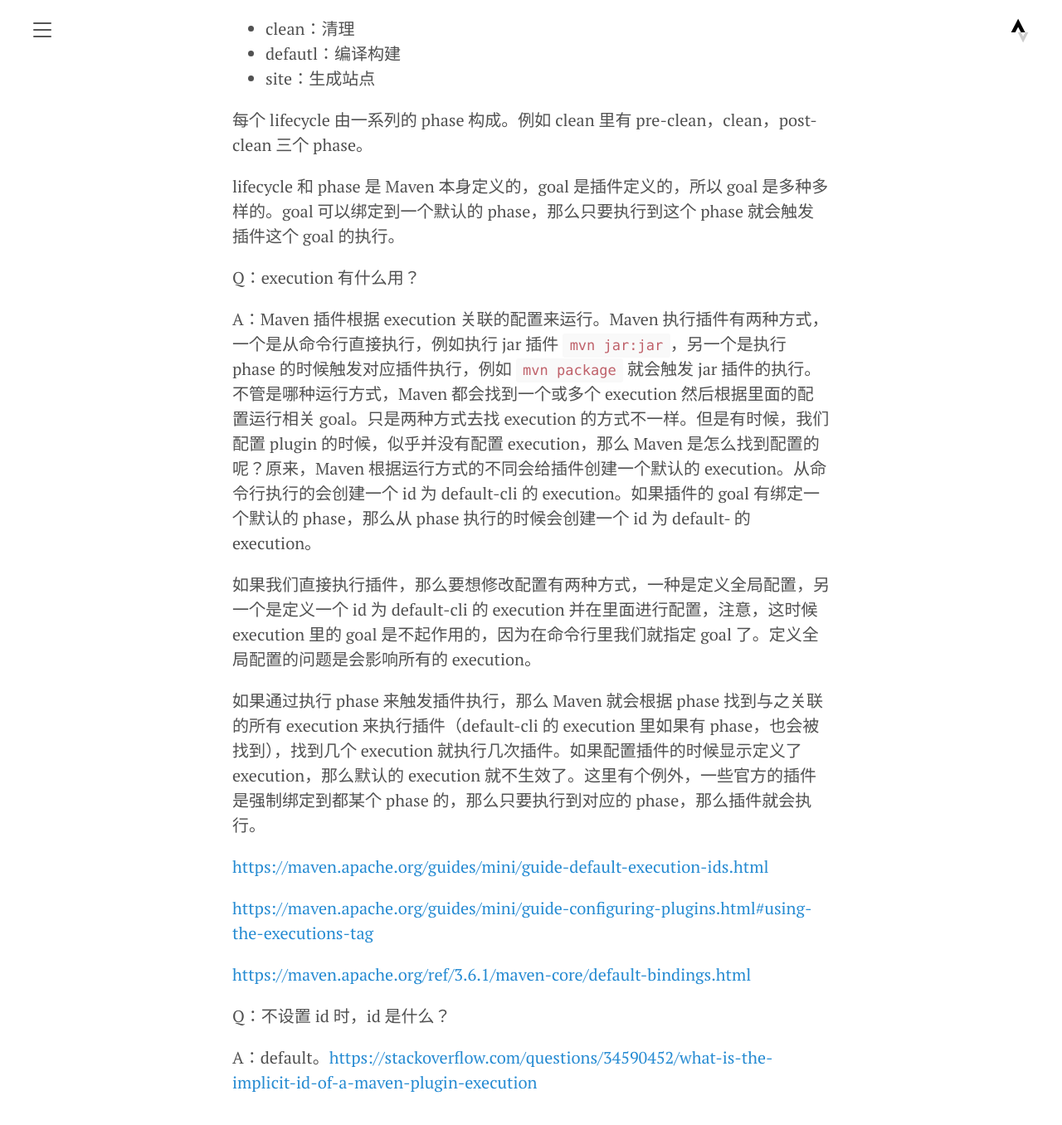
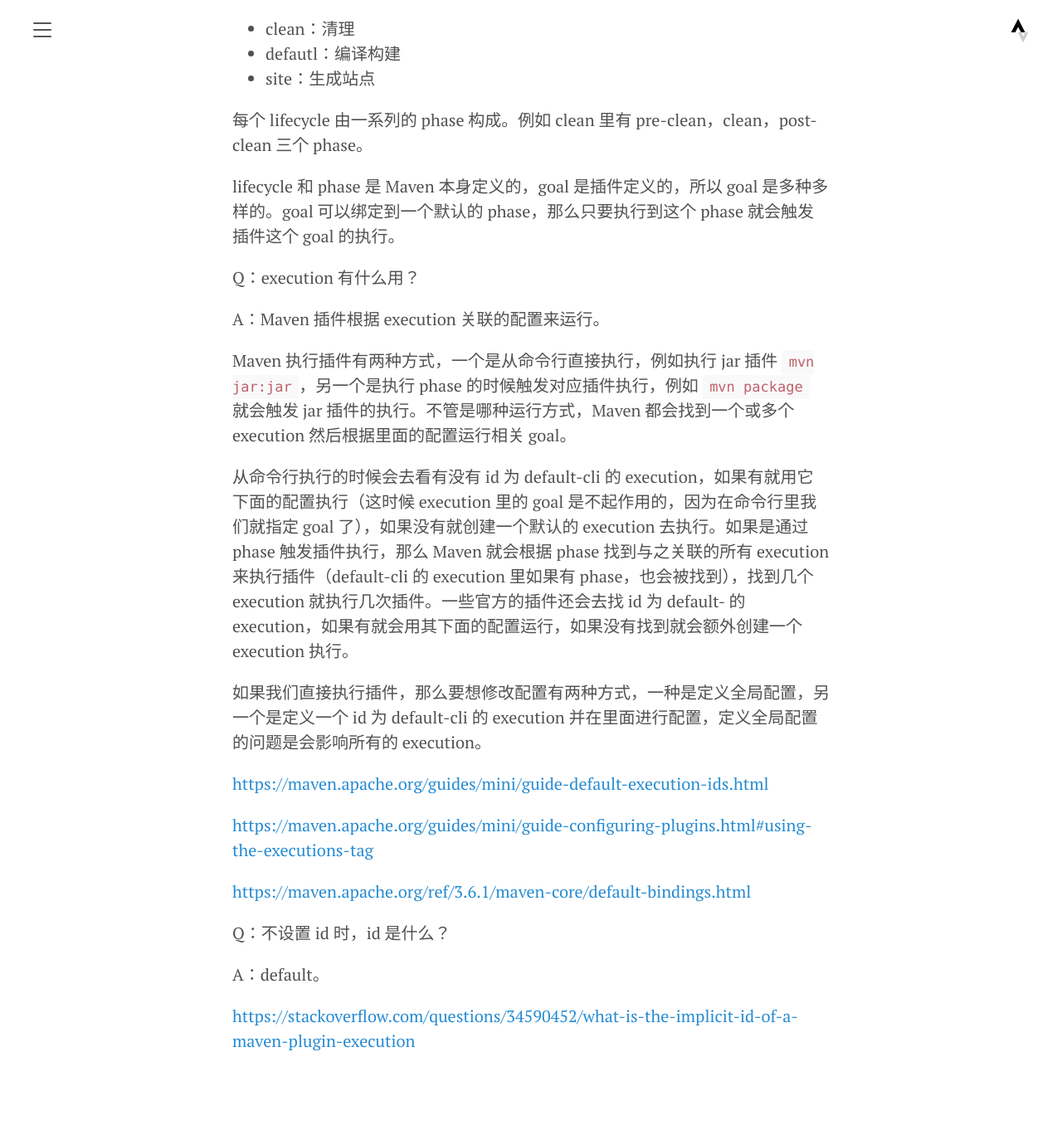
Before and after one commit to yoncise/yoncise.github.io, a Jekyll site: the page built from logs/_posts/2023/2023-04-20-122532185.md, in a window 1280 px wide and 1400 px high, scrolled down 642 px. Shown: the top 1356 px of the window at 83% size. Built offline with Jekyll 4.4.1, drawn with Linux system fonts in a browser that asks for light colours.

Commit message:
语雀同步 Maven plugin 配置

```diff
--- a/logs/_posts/2023/2023-04-20-122532185.md
+++ b/logs/_posts/2023/2023-04-20-122532185.md
@@ -22,11 +22,13 @@ lifecycle 和 phase 是 Maven 本身定义的，goal 是插件定义的，所以
 
 Q：execution 有什么用？
 
-A：Maven 插件根据 execution 关联的配置来运行。Maven 执行插件有两种方式，一个是从命令行直接执行，例如执行 jar 插件 `mvn jar:jar`，另一个是执行 phase 的时候触发对应插件执行，例如 `mvn package` 就会触发 jar 插件的执行。不管是哪种运行方式，Maven 都会找到一个或多个 execution 然后根据里面的配置运行相关 goal。只是两种方式去找 execution 的方式不一样。但是有时候，我们配置 plugin 的时候，似乎并没有配置 execution，那么 Maven 是怎么找到配置的呢？原来，Maven 根据运行方式的不同会给插件创建一个默认的 execution。从命令行执行的会创建一个 id 为 default-cli 的 execution。如果插件的 goal 有绑定一个默认的 phase，那么从 phase 执行的时候会创建一个 id 为 default-<goalName> 的 execution。
+A：Maven 插件根据 execution 关联的配置来运行。
 
-如果我们直接执行插件，那么要想修改配置有两种方式，一种是定义全局配置，另一个是定义一个 id 为 default-cli 的 execution 并在里面进行配置，注意，这时候 execution 里的 goal 是不起作用的，因为在命令行里我们就指定 goal 了。定义全局配置的问题是会影响所有的 execution。
+Maven 执行插件有两种方式，一个是从命令行直接执行，例如执行 jar 插件 `mvn jar:jar`，另一个是执行 phase 的时候触发对应插件执行，例如 `mvn package` 就会触发 jar 插件的执行。不管是哪种运行方式，Maven 都会找到一个或多个 execution 然后根据里面的配置运行相关 goal。
 
-如果通过执行 phase 来触发插件执行，那么 Maven 就会根据 phase 找到与之关联的所有 execution 来执行插件（default-cli 的 execution 里如果有 phase，也会被找到），找到几个 execution 就执行几次插件。如果配置插件的时候显示定义了 execution，那么默认的 execution 就不生效了。这里有个例外，一些官方的插件是强制绑定到都某个 phase 的，那么只要执行到对应的 phase，那么插件就会执行。
+从命令行执行的时候会去看有没有 id 为 default-cli 的 execution，如果有就用它下面的配置执行（这时候 execution 里的 goal 是不起作用的，因为在命令行里我们就指定 goal 了），如果没有就创建一个默认的 execution 去执行。如果是通过 phase 触发插件执行，那么 Maven 就会根据 phase 找到与之关联的所有 execution 来执行插件（default-cli 的 execution 里如果有 phase，也会被找到），找到几个 execution 就执行几次插件。一些官方的插件还会去找 id 为 default-<goalName> 的 execution，如果有就会用其下面的配置运行，如果没有找到就会额外创建一个 execution 执行。
+
+如果我们直接执行插件，那么要想修改配置有两种方式，一种是定义全局配置，另一个是定义一个 id 为 default-cli 的 execution 并在里面进行配置，定义全局配置的问题是会影响所有的 execution。
 
 [https://maven.apache.org/guides/mini/guide-default-execution-ids.html](https://maven.apache.org/guides/mini/guide-default-execution-ids.html)
 
@@ -36,4 +38,6 @@ A：Maven 插件根据 execution 关联的配置来运行。Maven 执行插件
 
 Q：不设置 id 时，id 是什么？
 
-A：default。[https://stackoverflow.com/questions/34590452/what-is-the-implicit-id-of-a-maven-plugin-execution](https://stackoverflow.com/questions/34590452/what-is-the-implicit-id-of-a-maven-plugin-execution)
+A：default。
+
+[https://stackoverflow.com/questions/34590452/what-is-the-implicit-id-of-a-maven-plugin-execution](https://stackoverflow.com/questions/34590452/what-is-the-implicit-id-of-a-maven-plugin-execution)
```
